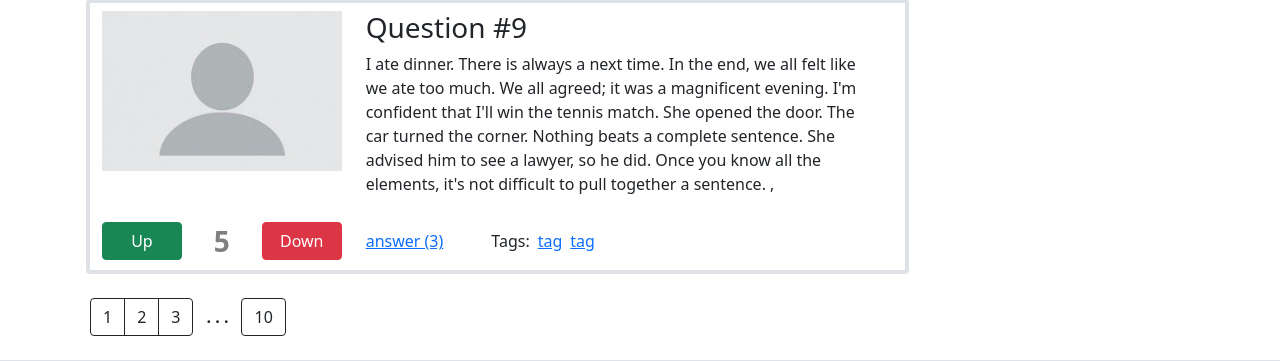
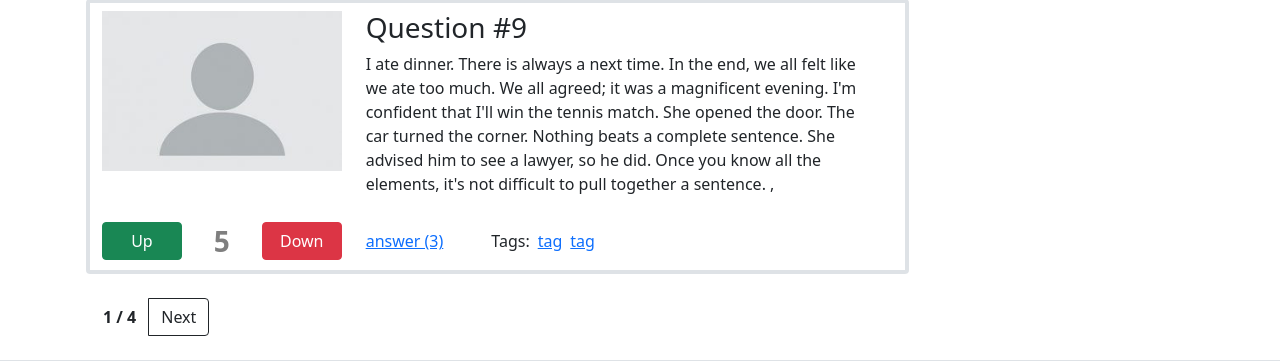
Before and after one commit to MrLeonardPak/technopark_hw-web, a Django app: page / in a window 1280 px wide. Shown: the part 2776-3137 px from the top of the page. Run offline with Django 4.2, Linux system fonts and the light colour scheme; some libraries are stand-ins or nearby versions.

Commit message:
Update pagination

```diff
--- a/templates/inc/pagination.html
+++ b/templates/inc/pagination.html
@@ -1,12 +1,14 @@
 <!-- Pagination -->
 <div class="btn-toolbar mt-4 ms-2">
   <div class="btn-group">
-    <a href="#" class="btn btn-outline-dark">1</a>
-    <a href="#" class="btn btn-outline-dark">2</a>
-    <a href="#" class="btn btn-outline-dark">3</a>
-  </div>
-  <span class="btn fw-bold" style="pointer-events: none;">. . .</span>
-  <div class="btn-group">
-    <a href="#" class="btn btn-outline-dark">10</a>
+    {% if page.has_previous %}
+    <a href="?page={{ page.previous_page_number }}" class="btn btn-outline-dark">Prev</a>
+    {% endif %}
+
+    <span class="btn fw-bold" style="pointer-events: none;">{{ page.number }} / {{ page.paginator.num_pages }}</span>
+
+    {% if page.has_next %}
+    <a href="?page={{ page.next_page_number }}" class="btn btn-outline-dark">Next</a>
+    {% endif %}
   </div>
 </div>
--- a/templates/index.html
+++ b/templates/index.html
@@ -14,7 +14,7 @@
 {% endfor %}
 {% endwith %}
 
-{% with pages=questions %}
+{% with page=questions %}
 {% include "inc/pagination.html" %}
 {% endwith %}
 {% endblock content %}
```
